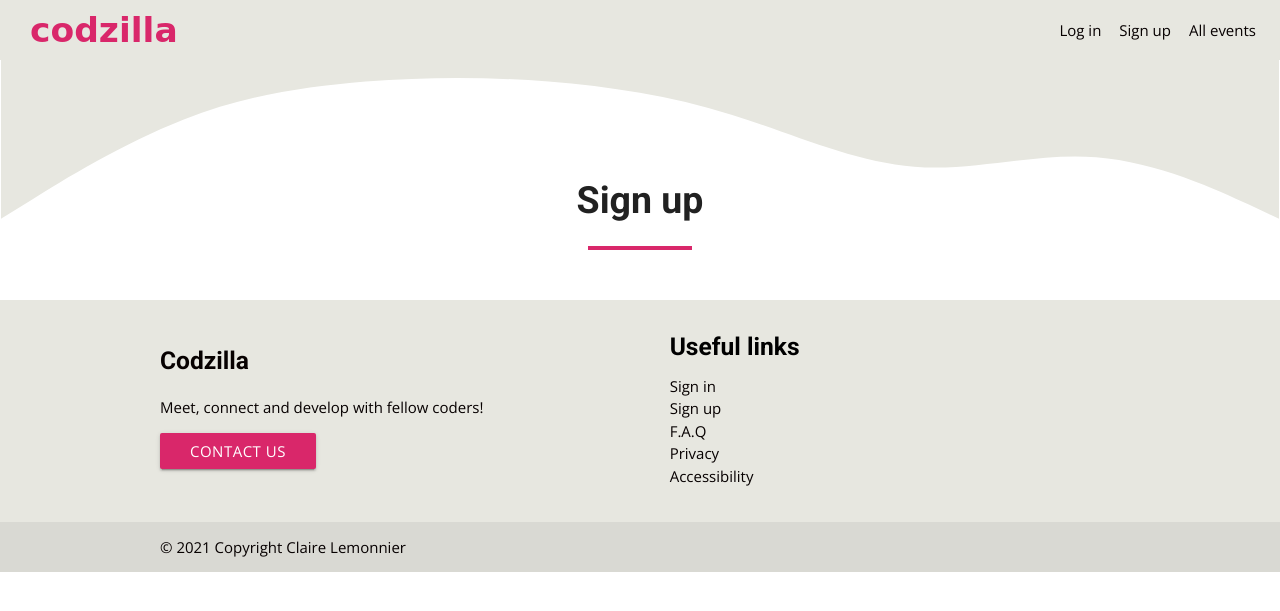
After one commit to lemocla/Codzilla, a Flask app: page /signup in a window 1280 px wide. The commit adds this page. Shown: the top 611 px of the page. Run offline with Flask 2, Linux system fonts and the light colour scheme; some libraries are stand-ins or nearby versions; some web fonts are replaced.

Commit message:
Add route and sign up html page

```diff
--- a/app.py
+++ b/app.py
@@ -10,6 +10,7 @@ from flask_mail import Mail, Message
 # import environment
 if os.path.exists("env.py"):
     import env
+
 
 # create an instance of flask
 app = Flask(__name__)
@@ -33,10 +34,16 @@ mongo = PyMongo(app)
 mail = Mail(app)
 
 
-# test function to make sure app is properly configured
+# Sign up
 @app.route("/")
 def base():
-    return render_template("base.html")
+    return render_template("base.html", page_title="base template")
+
+
+# Sign up
+@app.route("/signup")
+def signup():
+    return render_template("signup.html", page_title="sign-up page")
 
 
 @app.route("/get_events")
--- a/templates/base.html
+++ b/templates/base.html
@@ -45,7 +45,7 @@
         <!-- Navigation user not in session -->
         <ul class="right hide-on-med-and-down">
           <li><a class="nav-item nav-text" href="">Log in</a></li>
-          <li><a class="nav-item nav-text" href="">Sign up</a></li>
+          <li><a class="nav-item nav-text" href="{{ url_for('signup') }}">Sign up</a></li>
           <li><a class="nav-item nav-text" href="">All events</a></li>
         </ul>
 
@@ -78,7 +78,7 @@
         <h5 class="black-text">Useful links</h5>
           <ul>
             <li><a class="footer-text" href="#!">Sign in</a></li>
-            <li><a class="footer-text" href="#!">Sign up</a></li>
+            <li><a class="footer-text" href="{{ url_for('signup') }}">Sign up</a></li>
             <li><a class="footer-text" href="{{ url_for('faq') }}">F.A.Q</a></li>
             <li><a class="footer-text" href="#!">Privacy</a></li>
             <li><a class="footer-text" href="{{ url_for('accessibility') }}">Accessibility</a></li>
--- /dev/null
+++ b/templates/signup.html
@@ -0,0 +1,11 @@
+{% extends "base.html" %}
+{% block title %}{{ page_title }}{% endblock %}
+
+{% block content %}
+<div class="row head-bg">
+    <div class="col s12">
+        <h1 class="center-align">Sign up</h1>
+        <hr class="breakline">
+    </div>
+</div>
+{% endblock %}
```
